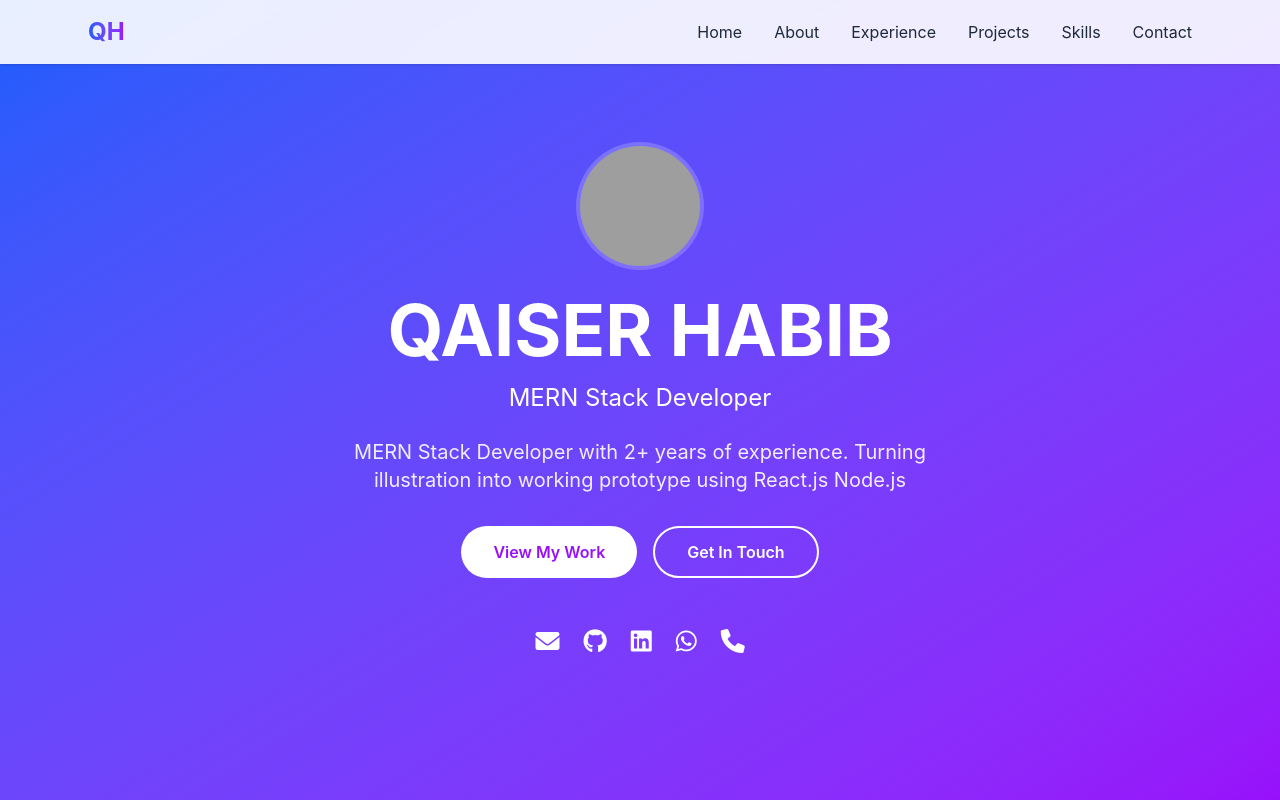
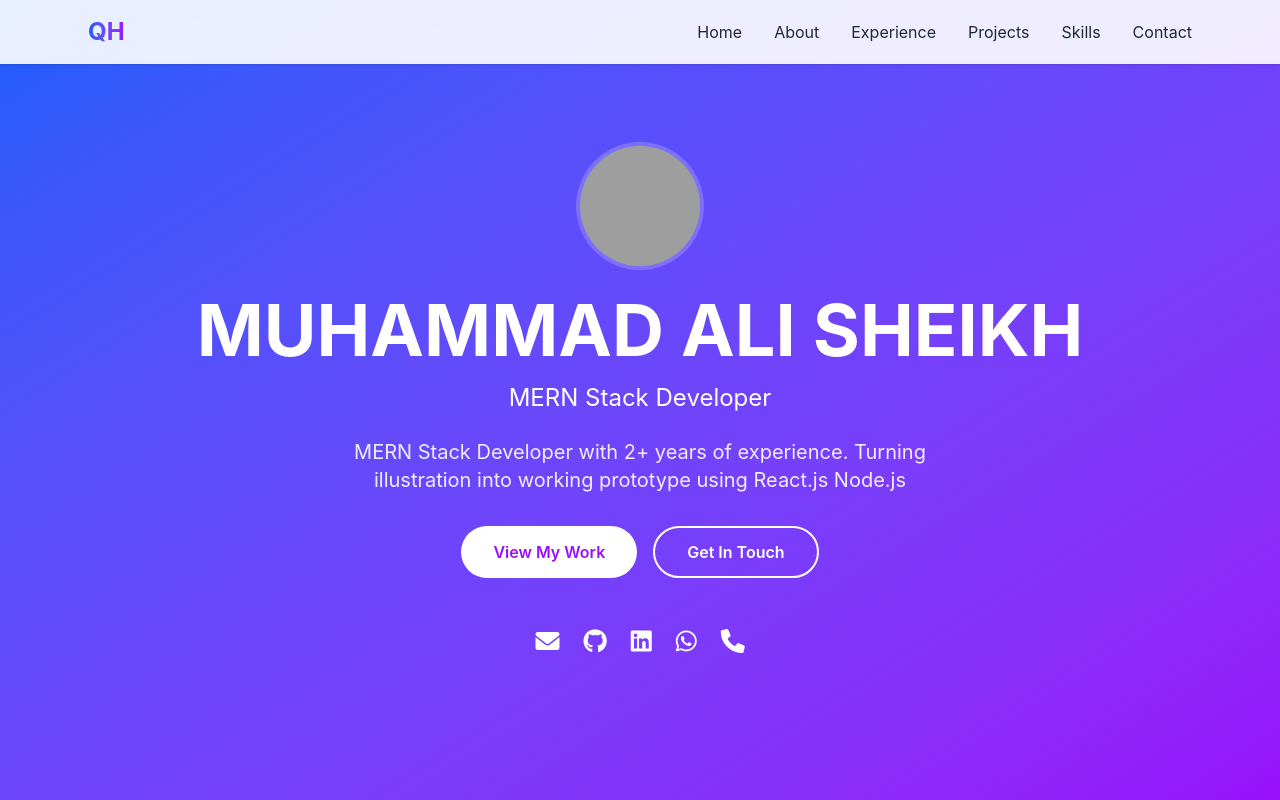
Before and after one commit to muhammad-ali-2001/portfolio, a React (Vite) app: page / in a window 1280 px wide. Shown: the top 800 px of the page. Built offline with nearby package versions, Linux system fonts and the light colour scheme; grey boxes are pictures that could not be loaded.

Commit message:
Update HeroSection.tsx

```diff
--- a/src/pages/Portfolio/_components/HeroSection.tsx
+++ b/src/pages/Portfolio/_components/HeroSection.tsx
@@ -22,12 +22,12 @@ const HeroSection = ({ totalExperience }: HeroSectionProps) => {
             <ImageLoader
               src={profile}
               className="size-30 object-cover rounded-full"
-              alt="Qaiser Habib"
+              alt="Muhammad Ali Sheikh"
             />
           </div>
         </div>
         <h1 className="text-3xl sm:text-5xl lg:text-7xl font-bold mb-4">
-          QAISER HABIB
+          MUHAMMAD ALI SHEIKH
         </h1>
         <div className="text-xl md:text-2xl mb-6">MERN Stack Developer</div>
         <p className="text-lg md:text-xl mb-8 max-w-2xl mx-auto opacity-90">
```
